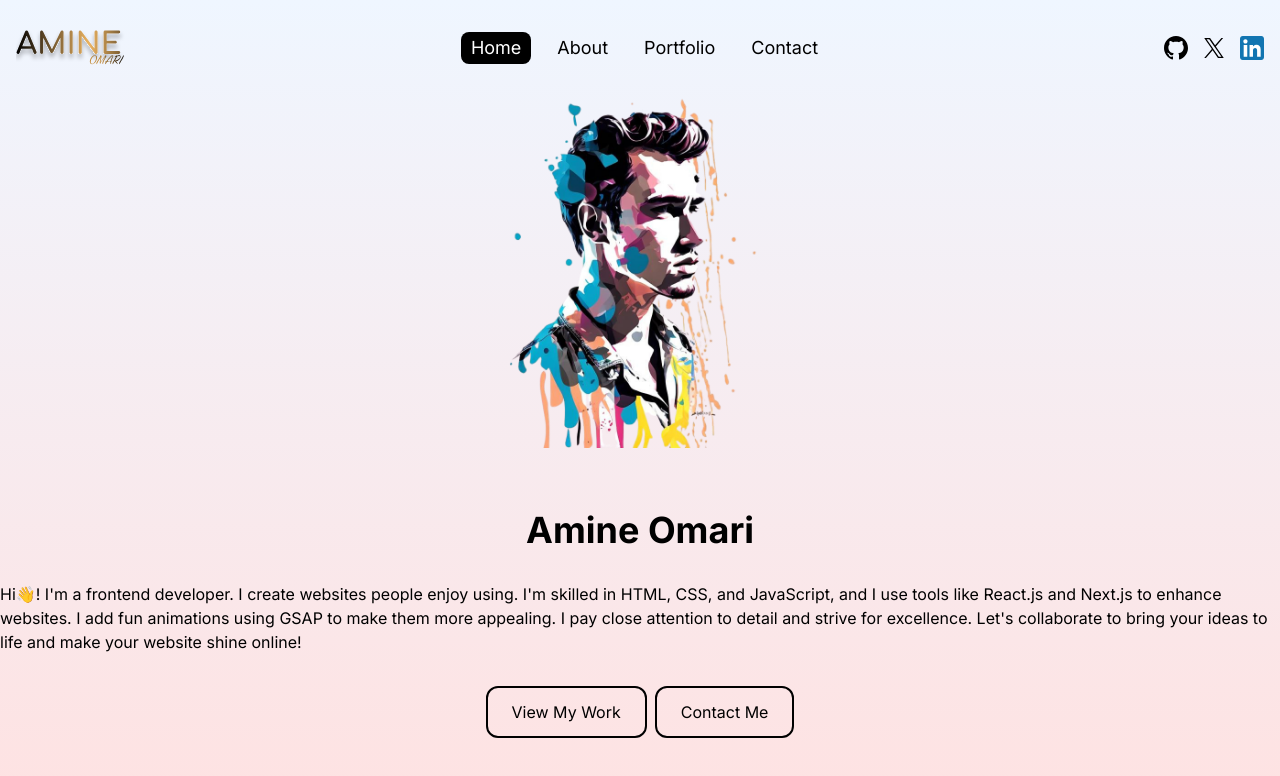
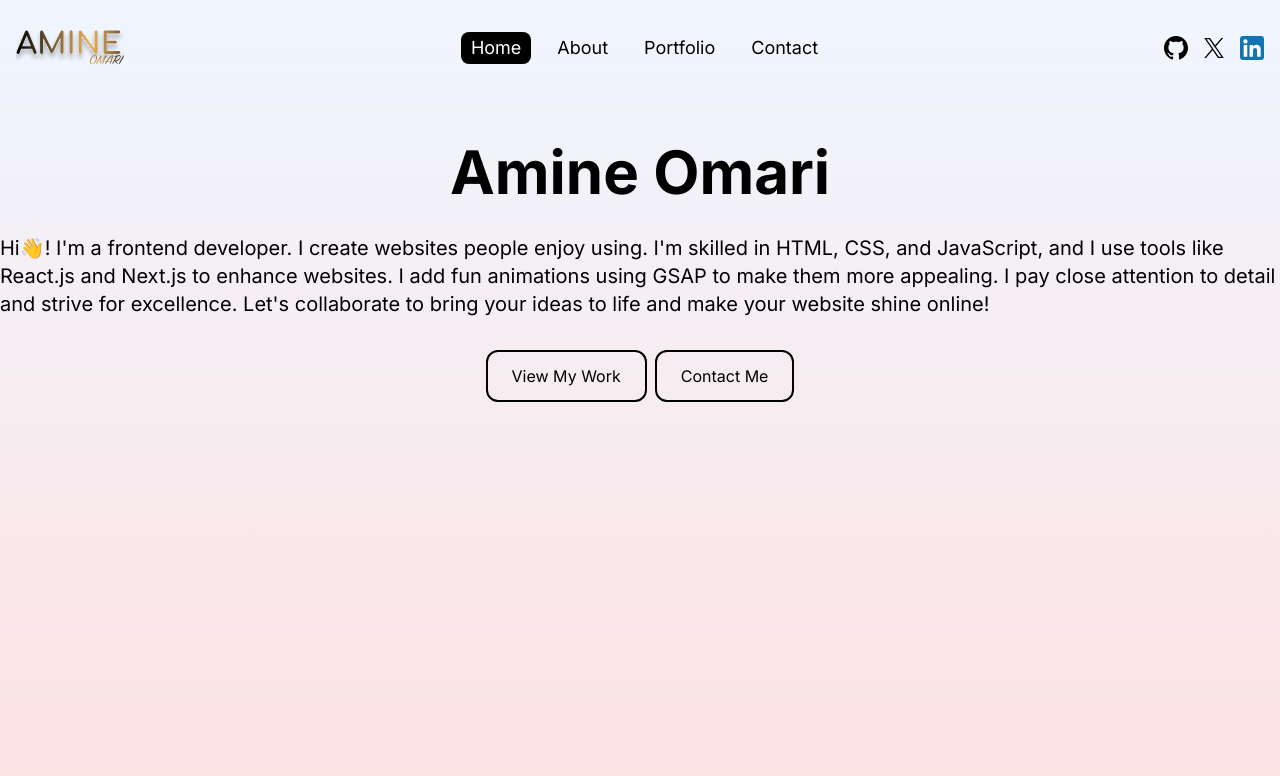
Before and after one commit to amine-omari/my-portfolio, a Next.js app: page / in a window 1280 px wide. Shown: the top 776 px of the page. Built offline with nearby package versions, Linux system fonts and the light colour scheme.

Commit message:
feat: add responsive styles to text containers

```diff
--- a/src/app/page.jsx
+++ b/src/app/page.jsx
@@ -2,7 +2,7 @@ import Image from "next/image";
 
 const Homepage = () => {
   return (
-    <div className="h-full flex flex-col">
+    <div className="h-full flex flex-col lg:flex-row max-w-[1400px] mx-auto">
       {/* Image Container */}
       <div className="h-1/2 relative">
         <Image src="/hero.png" alt="Hero img" fill className="object-contain" />
@@ -11,10 +11,10 @@ const Homepage = () => {
       {/* Text Container */}
       <div className="h-1/2 flex flex-col space-y-8 items-center justify-center">
         {/* Title */}
-        <h1 className="text-4xl font-bold">Amine Omari</h1>
+        <h1 className="text-4xl md:text-6xl font-bold">Amine Omari</h1>
 
         {/* Description */}
-        <p>
+        <p className="md:text-xl">
           Hi👋! I'm a frontend developer. I create websites people enjoy using.
           I'm skilled in HTML, CSS, and JavaScript, and I use tools like
           React.js and Next.js to enhance websites. I add fun animations using
```
